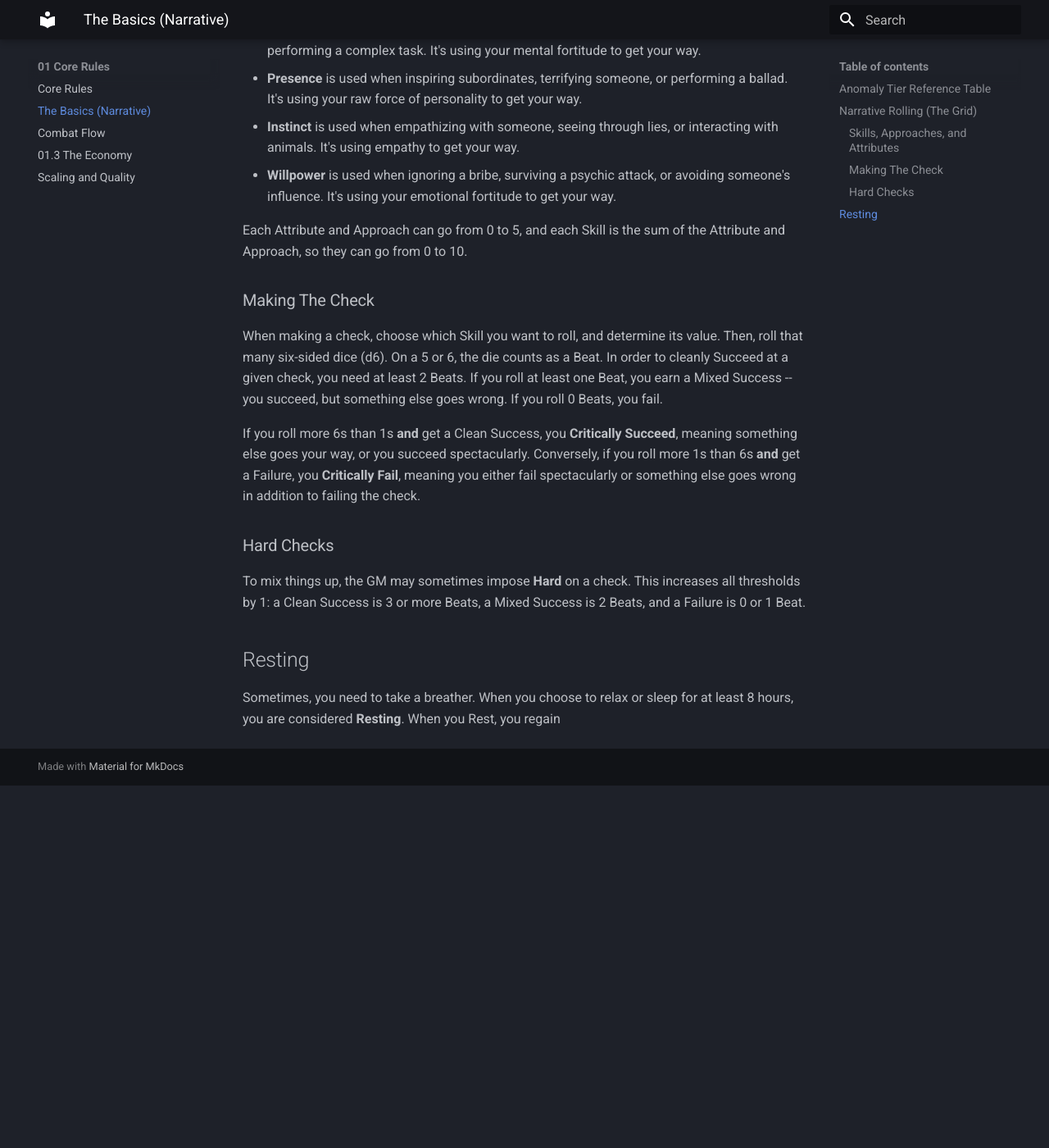
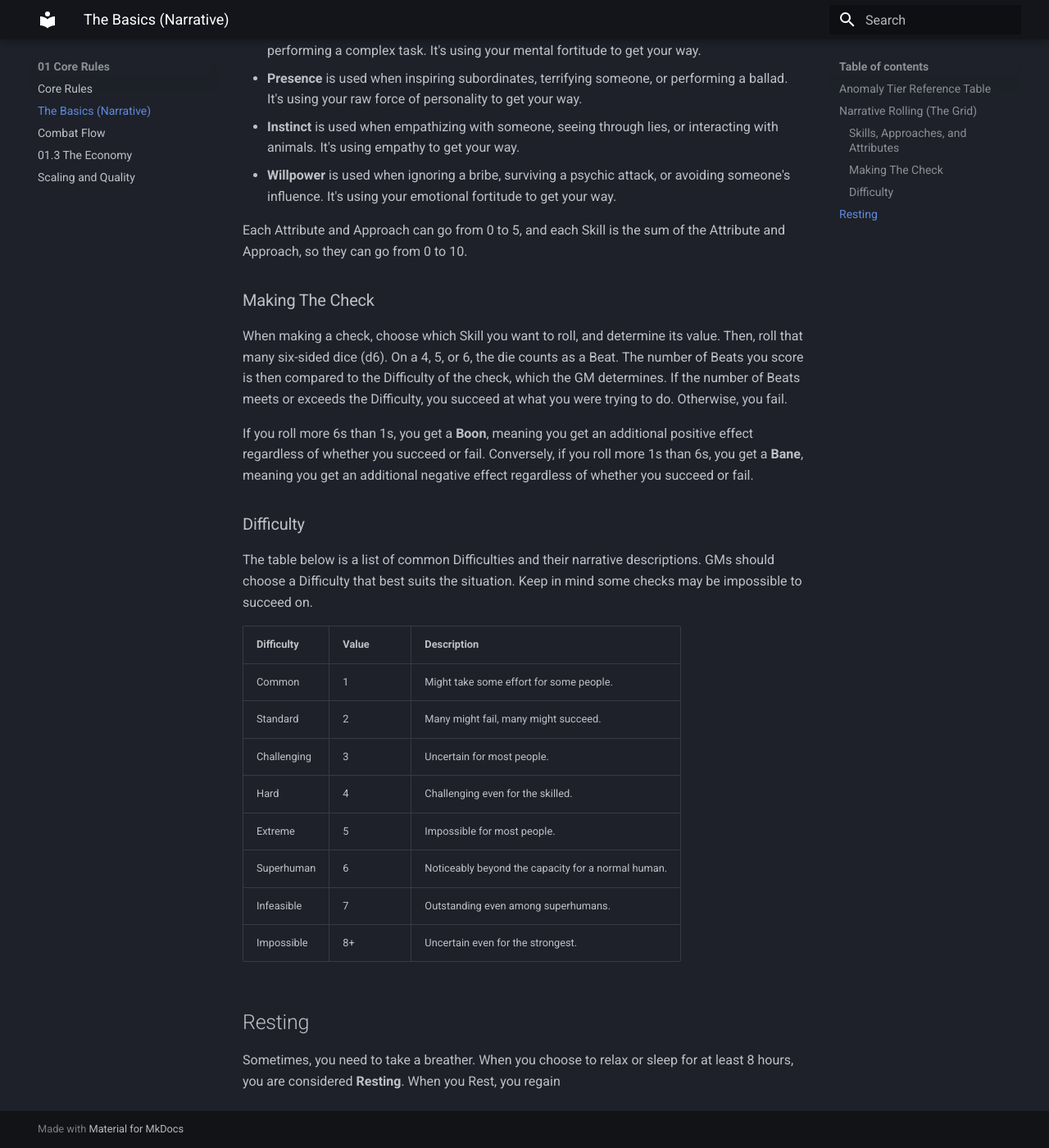
Before and after one commit to Bonfou/LimboRPG, an MkDocs documentation site: the page built from docs/01_Core_Rules/01.1_The_Basics.md, in a window 1280 px wide and 1400 px high, scrolled down 1825 px. Shown: the whole window at 82% size. Built offline with MkDocs 1.6.1 and Material for MkDocs 9.7.7, drawn with Linux system fonts in a browser that asks for light colours; before the commit the page ends 2783 px from its top, so only the background shows below that.

Commit message:
Revamp dice system for better math.
Change dice system from set TN to variable TN.

```diff
--- a/docs/01_Core_Rules/01.1_The_Basics.md
+++ b/docs/01_Core_Rules/01.1_The_Basics.md
@@ -38,11 +38,22 @@ All narrative checks are made by referencing the Grid, a 3x3 grid of Attributes
 
 Each Attribute and Approach can go from 0 to 5, and each Skill is the sum of the Attribute and Approach, so they can go from 0 to 10.
 ### Making The Check
-When making a check, choose which Skill you want to roll, and determine its value. Then, roll that many six-sided dice (d6). On a 5 or 6, the die counts as a Beat. In order to cleanly Succeed at a given check, you need at least 2 Beats. If you roll at least one Beat, you earn a Mixed Success -- you succeed, but something else goes wrong. If you roll 0 Beats, you fail.
+When making a check, choose which Skill you want to roll, and determine its value. Then, roll that many six-sided dice (d6). On a 4, 5, or 6, the die counts as a Beat. The number of Beats you score is then compared to the Difficulty of the check, which the GM determines. If the number of Beats meets or exceeds the Difficulty, you succeed at what you were trying to do. Otherwise, you fail.
 
-If you roll more 6s than 1s **and** get a Clean Success, you **Critically Succeed**, meaning something else goes your way, or you succeed spectacularly. Conversely, if you roll more 1s than 6s **and** get a Failure, you **Critically Fail**, meaning you either fail spectacularly or something else goes wrong in addition to failing the check.
-### Hard Checks
-To mix things up, the GM may sometimes impose **Hard** on a check. This increases all thresholds by 1: a Clean Success is 3 or more Beats, a Mixed Success is 2 Beats, and a Failure is 0 or 1 Beat.
+If you roll more 6s than 1s, you get a **Boon**, meaning you get an additional positive effect regardless of whether you succeed or fail. Conversely, if you roll more 1s than 6s, you get a **Bane**, meaning you get an additional negative effect regardless of whether you succeed or fail.
+### Difficulty
+The table below is a list of common Difficulties and their narrative descriptions. GMs should choose a Difficulty that best suits the situation. Keep in mind some checks may be impossible to succeed on.
+
+| Difficulty  | Value | Description                                        |
+| ----------- | ----- | -------------------------------------------------- |
+| Common      | 1     | Might take some effort for some people.            |
+| Standard    | 2     | Many might fail, many might succeed.               |
+| Challenging | 3     | Uncertain for most people.                         |
+| Hard        | 4     | Challenging even for the skilled.                  |
+| Extreme     | 5     | Impossible for most people.                        |
+| Superhuman  | 6     | Noticeably beyond the capacity for a normal human. |
+| Infeasible  | 7     | Outstanding even among superhumans.                |
+| Impossible  | 8+    | Uncertain even for the strongest.                  |
 
 ## Resting
 Sometimes, you need to take a breather. When you choose to relax or sleep for at least 8 hours, you are considered **Resting**. When you Rest, you regain
```
